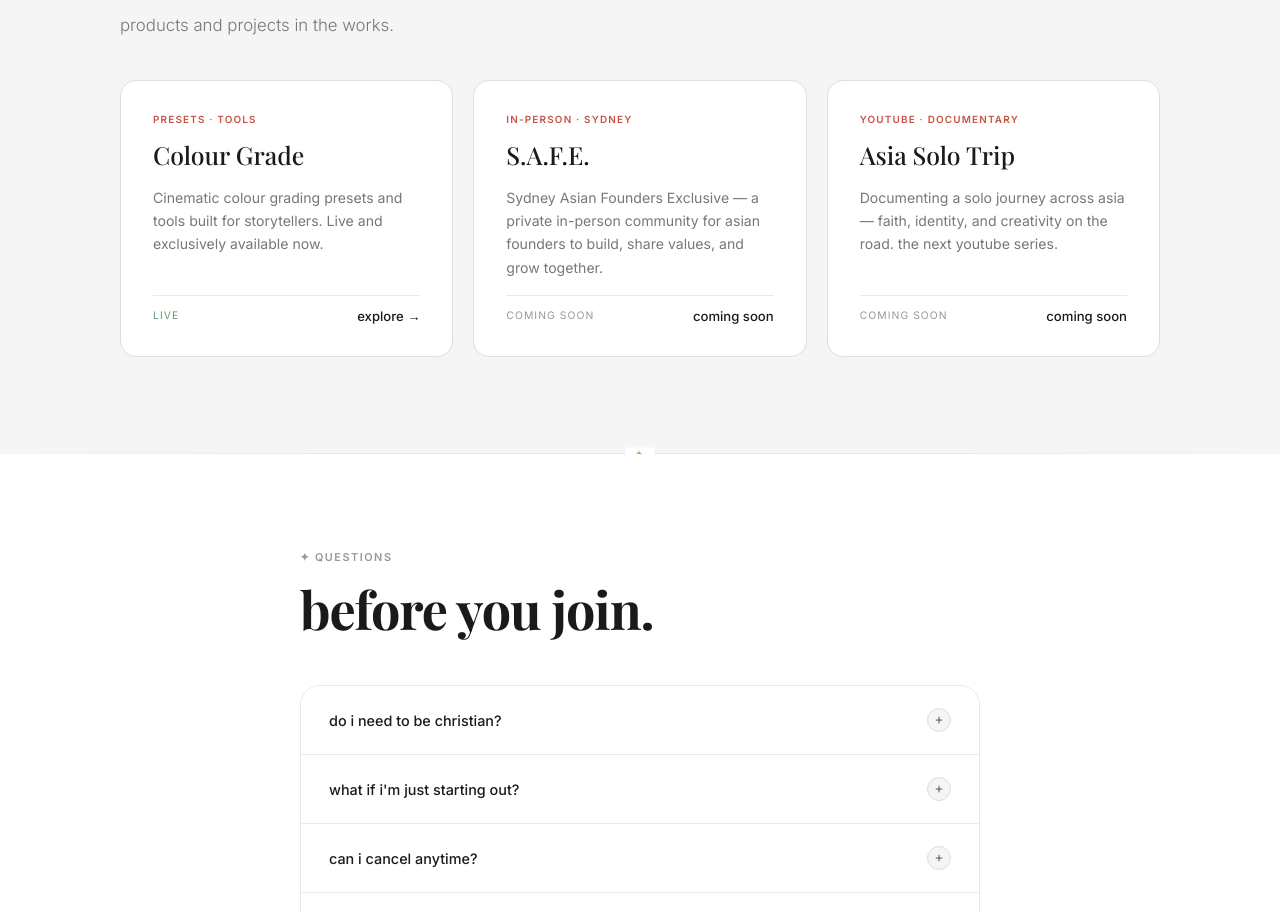
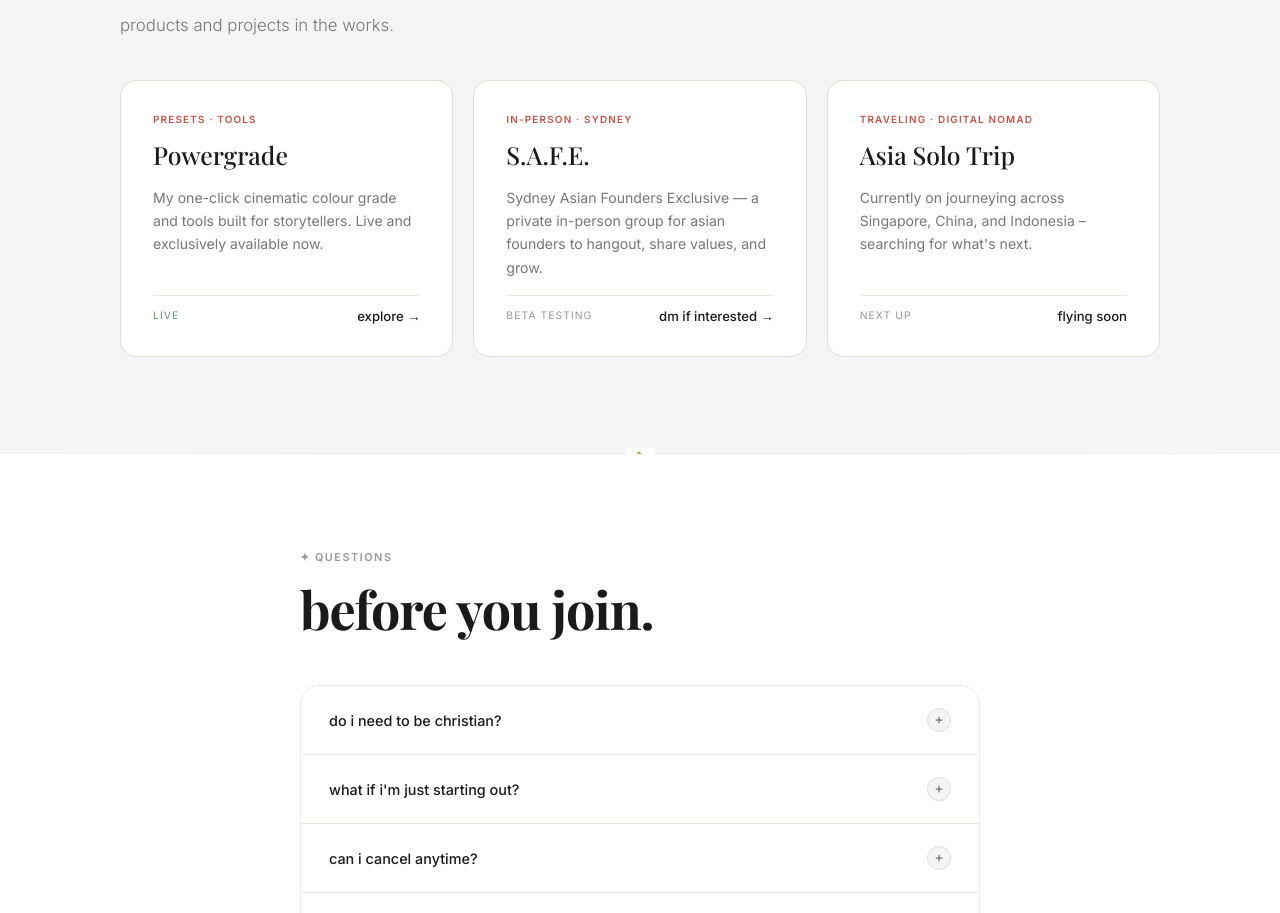
Before and after one commit to kennethctjandra-a11y/landing, a Next.js app: page / in a window 1280 px wide. Shown: the part 5472-6385 px from the top of the page. Built offline with nearby package versions, Linux system fonts and the light colour scheme; a web font is replaced by a local one.

Commit message:
Update page.tsx

```diff
--- a/app/page.tsx
+++ b/app/page.tsx
@@ -102,9 +102,9 @@ const screenshots: string[] = [
 ];
 
 const projects = [
-  { tag: "presets · tools",       name: "Colour Grade",    desc: "Cinematic colour grading presets and tools built for storytellers. Live and exclusively available now.",                                     status: "live",        link: "#",  cta: "explore →" },
-  { tag: "in-person · sydney",    name: "S.A.F.E.",        desc: "Sydney Asian Founders Exclusive — a private in-person community for asian founders to build, share values, and grow together.",             status: "coming soon", link: "#",  cta: "coming soon" },
-  { tag: "youtube · documentary", name: "Asia Solo Trip",  desc: "Documenting a solo journey across asia — faith, identity, and creativity on the road. the next youtube series.",                            status: "coming soon", link: "#",  cta: "coming soon" },
+  { tag: "presets · tools",       name: "Powergrade",    desc: "My one-click cinematic colour grade and tools built for storytellers. Live and exclusively available now.",                                     status: "live",  link: "https://kentjandra.gumroad.com/l/colourgrade",  cta: "explore →" },
+  { tag: "in-person · sydney",    name: "S.A.F.E.",        desc: "Sydney Asian Founders Exclusive — a private in-person group for asian founders to hangout, share values, and grow.",             status: "beta testing",  link: "https://www.instagram.com/kentjandraa",  cta: "dm if interested →" },
+  { tag: "traveling · digital nomad", name: "Asia Solo Trip",  desc: "Currently on journeying across Singapore, China, and Indonesia – searching for what's next.",                            status: "next up",  cta: "flying soon" },
 ];
 
 const values = [
```
